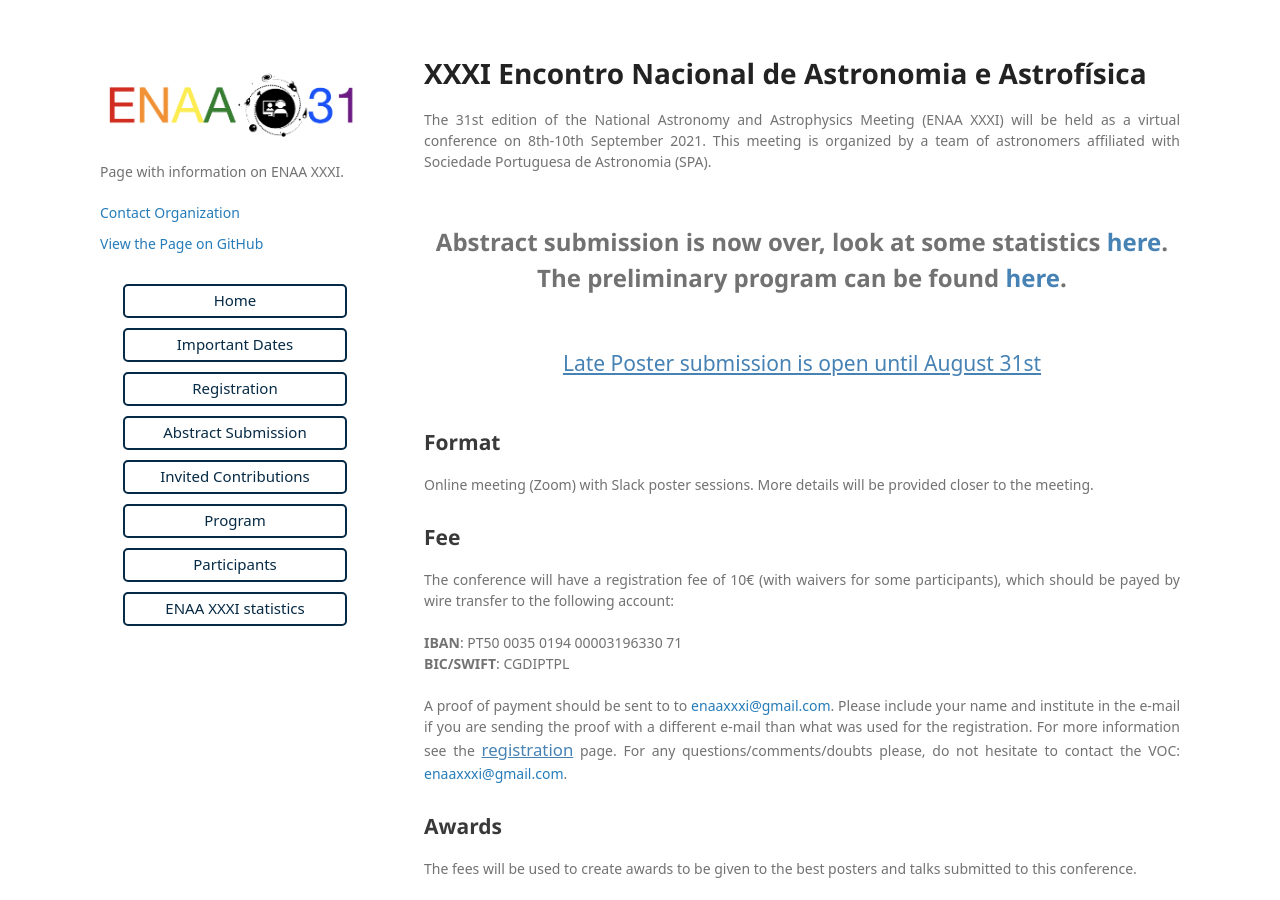
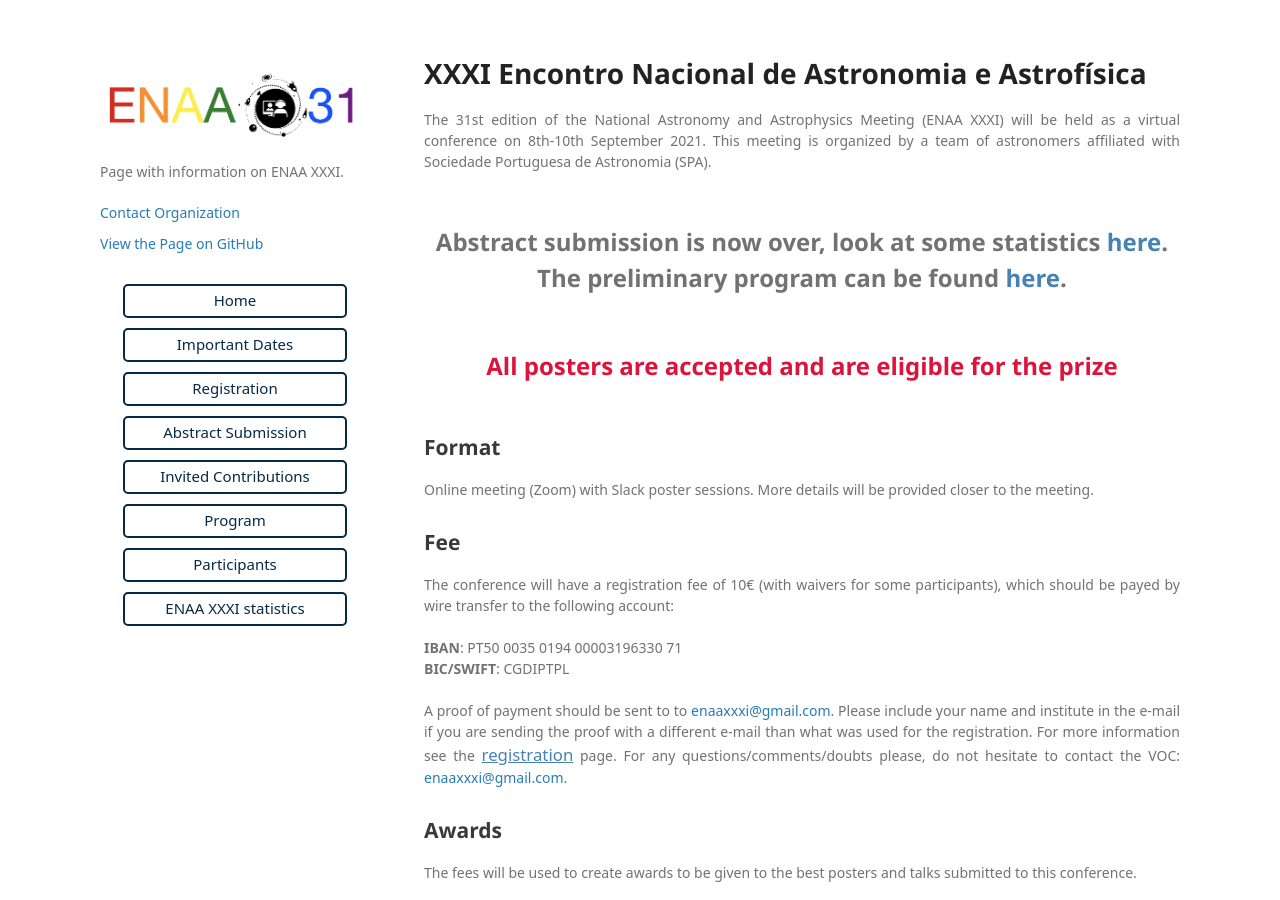
Before and after one commit to ENAAXXXI/ENAAXXXI.github.io, a Jekyll site: the page built from index.md, in a window 1280 px wide and 900 px high. Built offline with Jekyll 4.4.1, drawn with Linux system fonts in a browser that asks for light colours; some web fonts are replaced; our own code applies the rules of GitHub Pages for plain Markdown files.

Commit message:
updated index

```diff
--- a/index.md
+++ b/index.md
@@ -12,8 +12,8 @@ Abstract submission is now over, look at some statistics <a href=abstract_stats
 <br>
 <br>
 
-<div style="text-align: center">
-<a href="abstract_gform" style="color: steelblue; opacity: 1.00; font-size: 21px; text-decoration: underline"> Late Poster submission is open until August 31st </a>
+<div style="text-align: center; font-size: 24px; font-weight: bold; color: crimson">
+All posters are accepted and are eligible for the prize
 </div>
 <br>
 <br>
```
